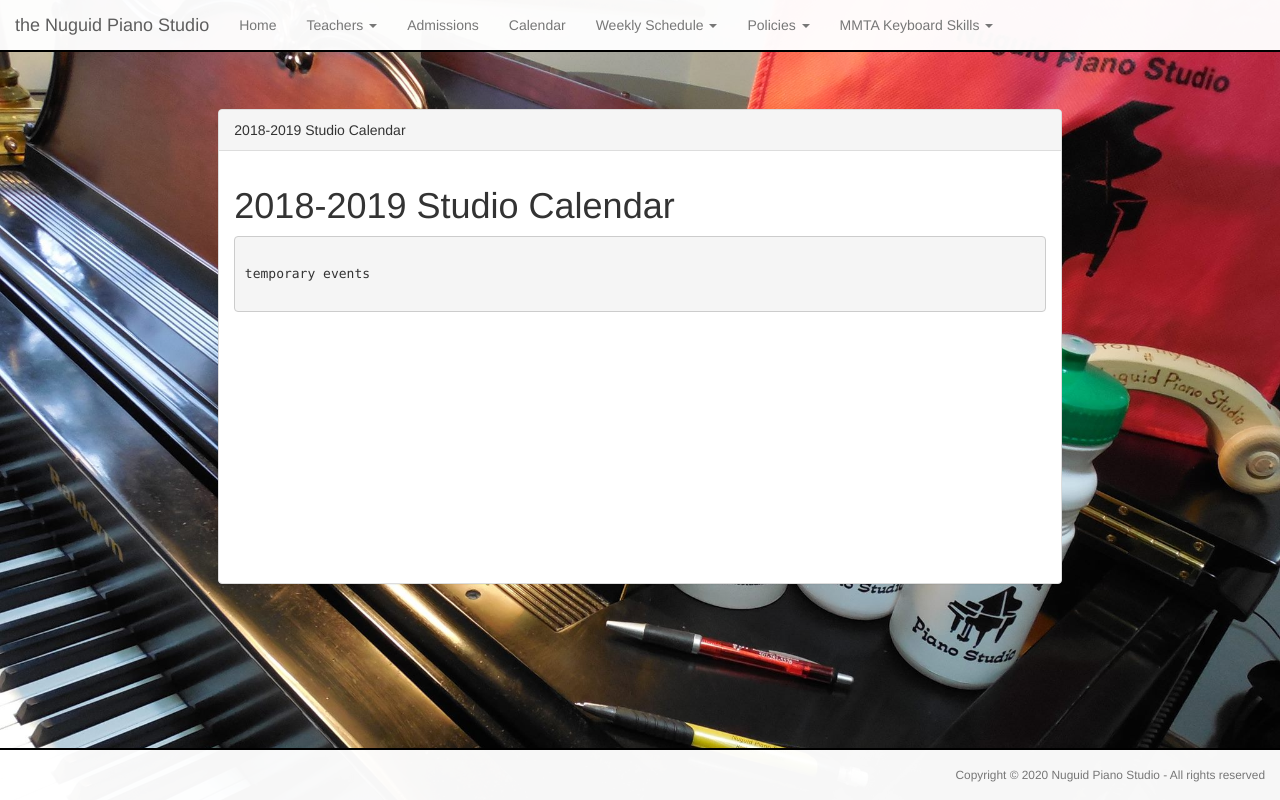
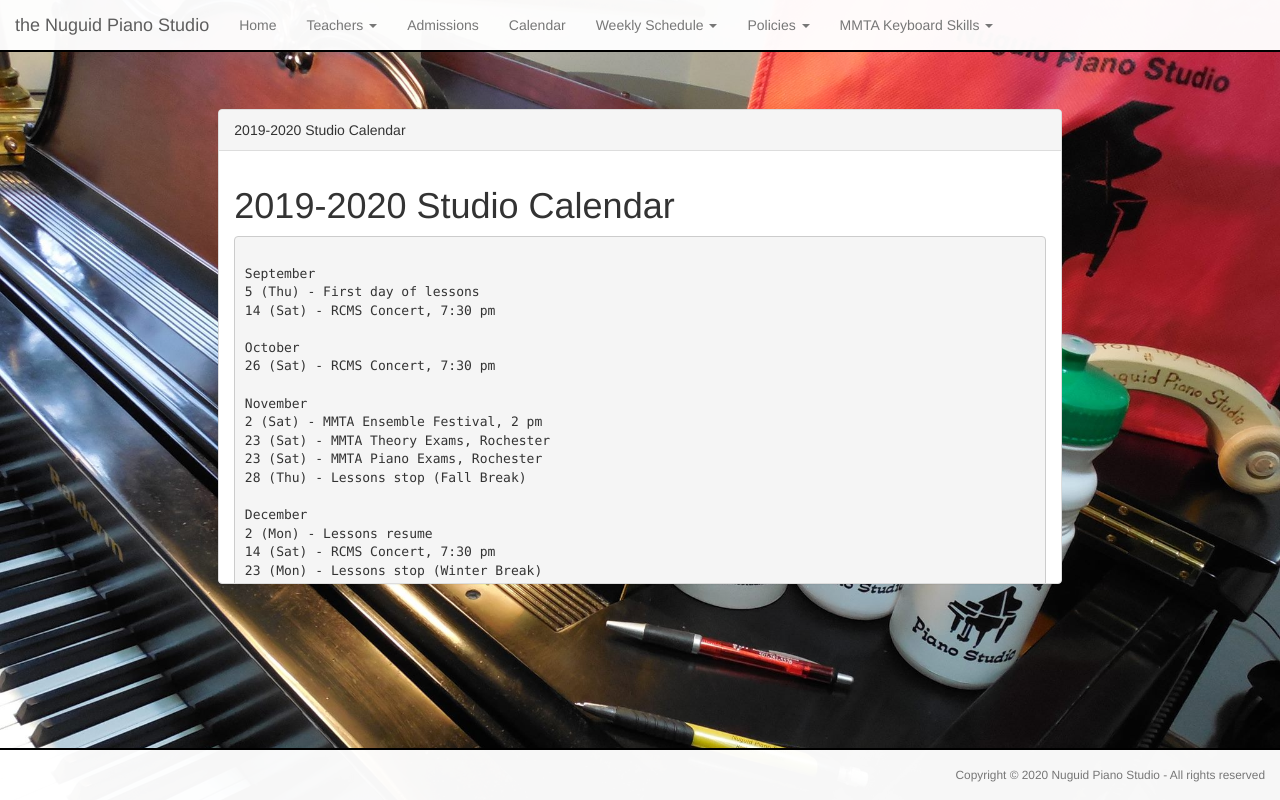
Before and after one commit to rnuguid/nuguidpianostudio, an Angular app: page /events in a window 1280 px wide. Built offline with nearby package versions, Linux system fonts and the light colour scheme; a web font is replaced by a local one.

Commit message:
just update events page directly, and update the favicon.ico

```diff
--- a/src/app/events/events.component.html
+++ b/src/app/events/events.component.html
@@ -2,11 +2,58 @@
 <div class="row" style="height:60%">
 	<div class="col-sm-8 col-sm-offset-2">
 		<div class="panel panel-default">
-			<div class="panel-heading"> 2018-2019 Studio Calendar </div>
+			<div class="panel-heading"> 2019-2020 Studio Calendar </div>
 			<div class="panel-body" style="overflow:scroll; height:90%; max-height:90%">
-				<h1> 2018-2019 Studio Calendar </h1>
+				<h1> 2019-2020 Studio Calendar </h1>
 				<pre>
-{{events_txt}}
+September
+5 (Thu) - First day of lessons
+14 (Sat) - RCMS Concert, 7:30 pm
+
+October
+26 (Sat) - RCMS Concert, 7:30 pm
+
+November
+2 (Sat) - MMTA Ensemble Festival, 2 pm
+23 (Sat) - MMTA Theory Exams, Rochester
+23 (Sat) - MMTA Piano Exams, Rochester
+28 (Thu) - Lessons stop (Fall Break)
+
+December
+2 (Mon) - Lessons resume
+14 (Sat) - RCMS Concert, 7:30 pm
+23 (Mon) - Lessons stop (Winter Break)
+
+January
+6 (Mon) - Lessons resume
+25 (Sat) - RCMS Concert, 7:30 pm
+25 (Sat) - MMTA Theory Exams, Rochester
+25 (Sat) - MMTA Piano Exams, Rochester
+
+February
+1 (Sat) - MMTA Contest (District)
+8 (Sat) - SE MN Federation Festival
+29 (Sat) - RCMS Concert, 7:30 pm
+29 (Sat) - MMTA Contest (Young Artist)
+
+March
+1 (Sun) - MMTA Contest (Young Artist)
+14 (Sat) - MMTA Contest (State)
+15 (Sun) - MMTA Contest (State)
+22 (Sun) - Studio Piano Recitals
+30 (Mon) - Lessons stop (Spring Break)
+
+April
+6 (Mon) - Lessons resume
+18 (Sat) - RCMS Concert, 7:30 pm
+18 (Sat) - MMTA Theory Exams, Rochester
+18 (Sat) - MMTA Piano Exams, Rochester
+
+May
+8 (Fri) - Last day of lessons
+
+June
+13 (Sat) - MMTA Honors Concert, 7 pm
 				</pre>
 			</div>
 		</div>
```
Also changed, not shown: 1 other file (tests, documents, lock files or other folders).
